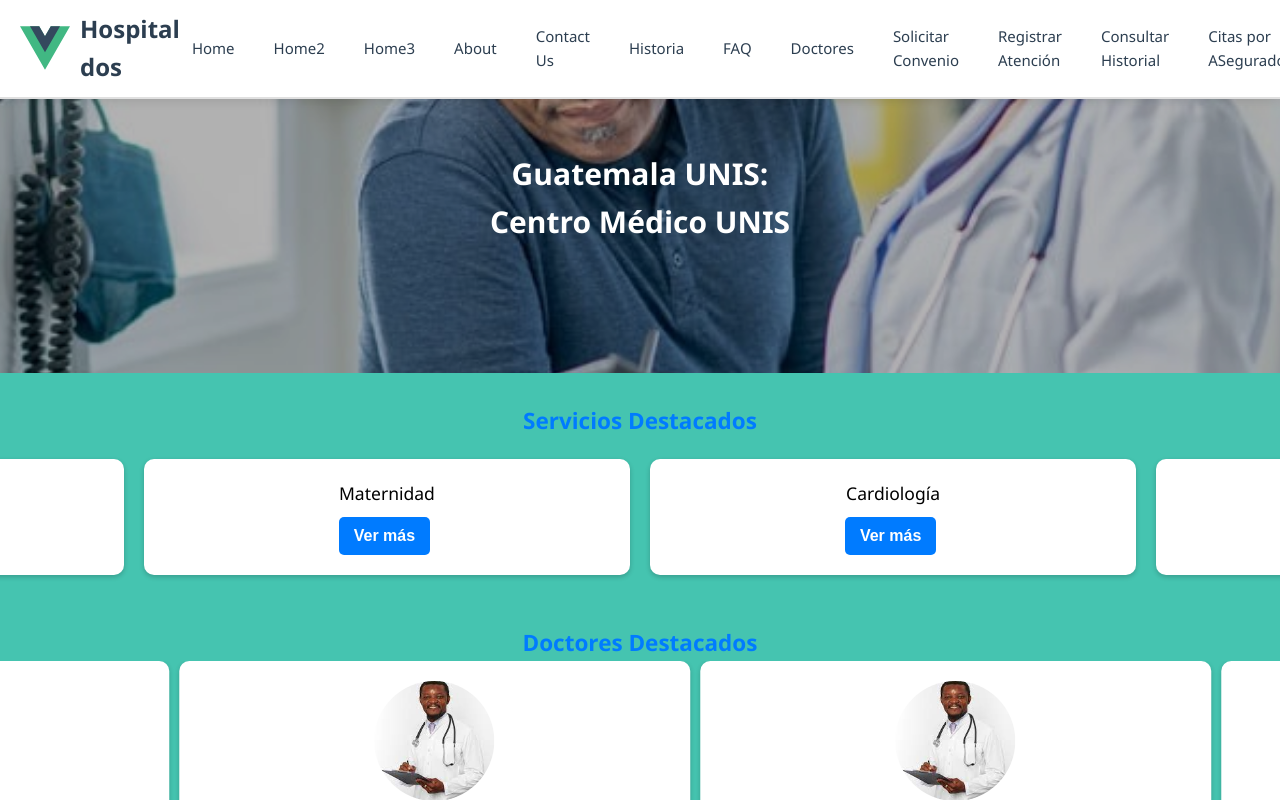
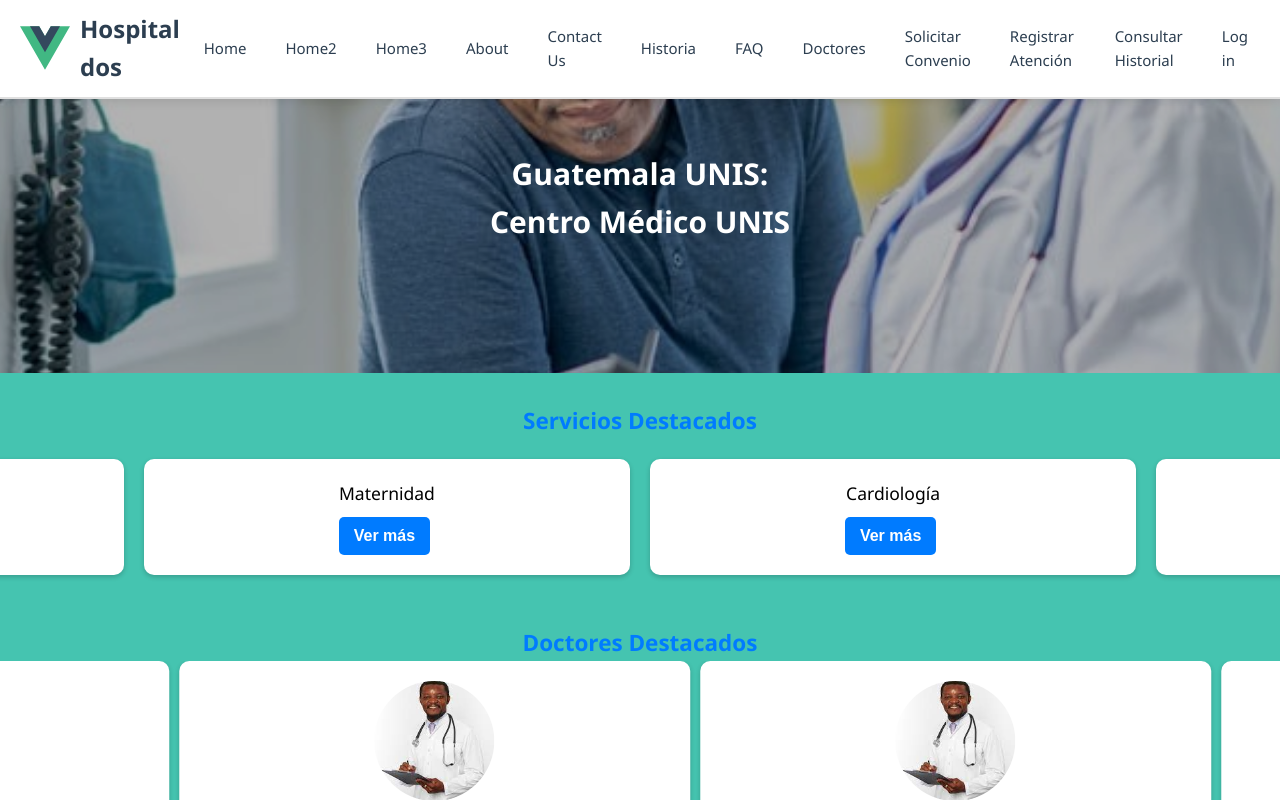
Before and after one commit to HermanEcheverria/ProyectoM2, a Vue app: page / in a window 1280 px wide. Shown: the top 800 px of the page. Built offline with nearby package versions, Linux system fonts and the light colour scheme.

Commit message:
añadiendo ruta

```diff
--- a/src/App.vue
+++ b/src/App.vue
@@ -55,7 +55,7 @@ const myAccountRoute = () => {
         <RouterLink to="/solicitud-hospital">Solicitar Convenio</RouterLink>
         <RouterLink to="/registrar-atencion">Registrar Atención</RouterLink>
         <RouterLink to="/consultar-historial">Consultar Historial</RouterLink>
-        <RouterLink to="/citas-aseguradora">Citas por ASeguradora</RouterLink>
+        <RouterLink v-if="userRole === 1"to="/citas-aseguradora">Citas por ASeguradora</RouterLink>
 
 
         <RouterLink v-if="!isLoggedIn" to="/login">Log in</RouterLink>
```
